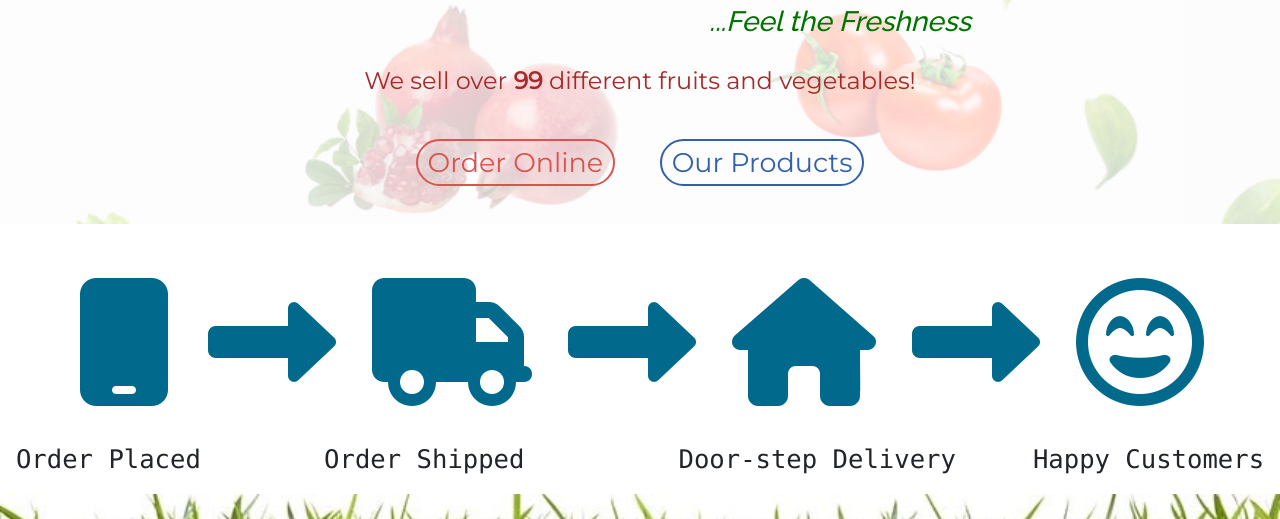
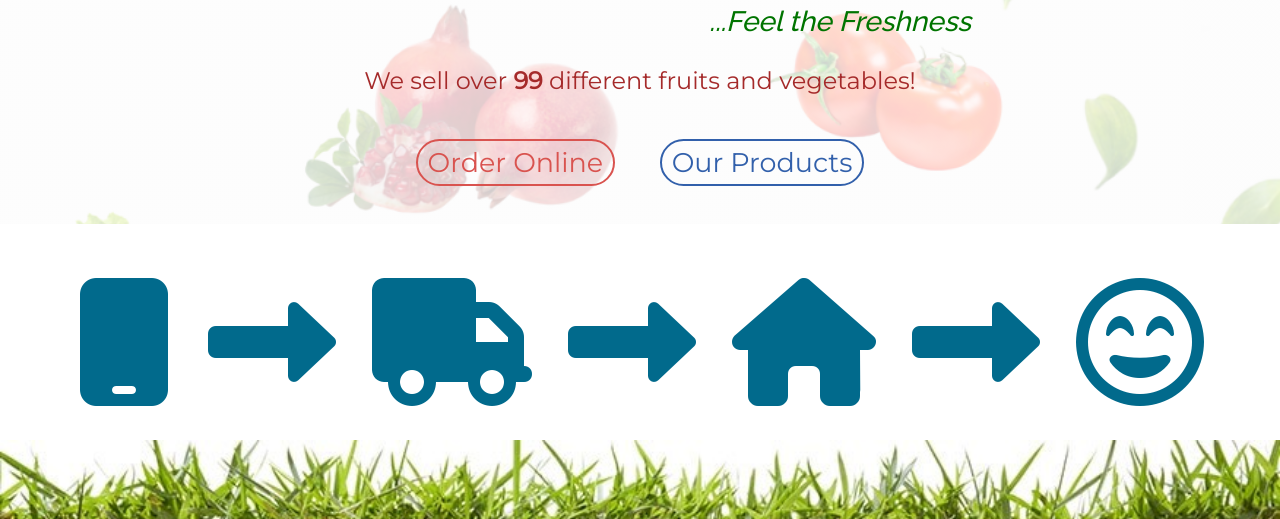
Before and after one commit to abhijoshi2k/urja_farms, a plain HTML site: page index.html in a window 1280 px wide. Shown: the part 281-800 px from the top of the page. Drawn offline with nearby package versions, Linux system fonts and the light colour scheme.

Commit message:
delivery

```diff
--- a/css/style.css
+++ b/css/style.css
@@ -548,8 +548,3 @@ footer
 	font-size: 10vw;
 	color: #016a8c;
 }
-
-.pre
-{
-	font-size: 2vw;
-}
--- a/index.html
+++ b/index.html
@@ -157,7 +157,6 @@
 	<i class="fas fa-long-arrow-alt-right"></i>
 	<i class="far fa-grin-beam"></i>
 </div>
-<pre class="pre text-center">Order Placed        Order Shipped          Door-step Delivery     Happy Customers</pre>
 
 <!--footer-->
 
```
